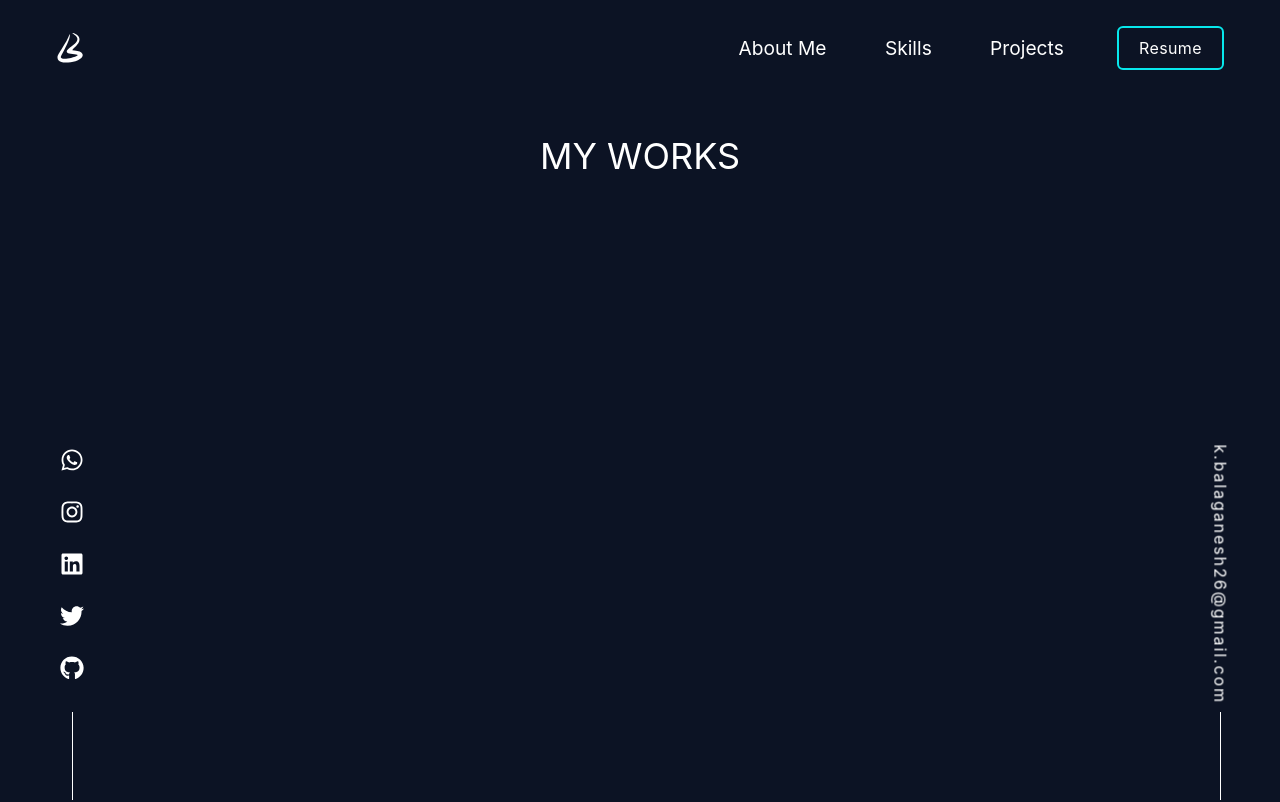
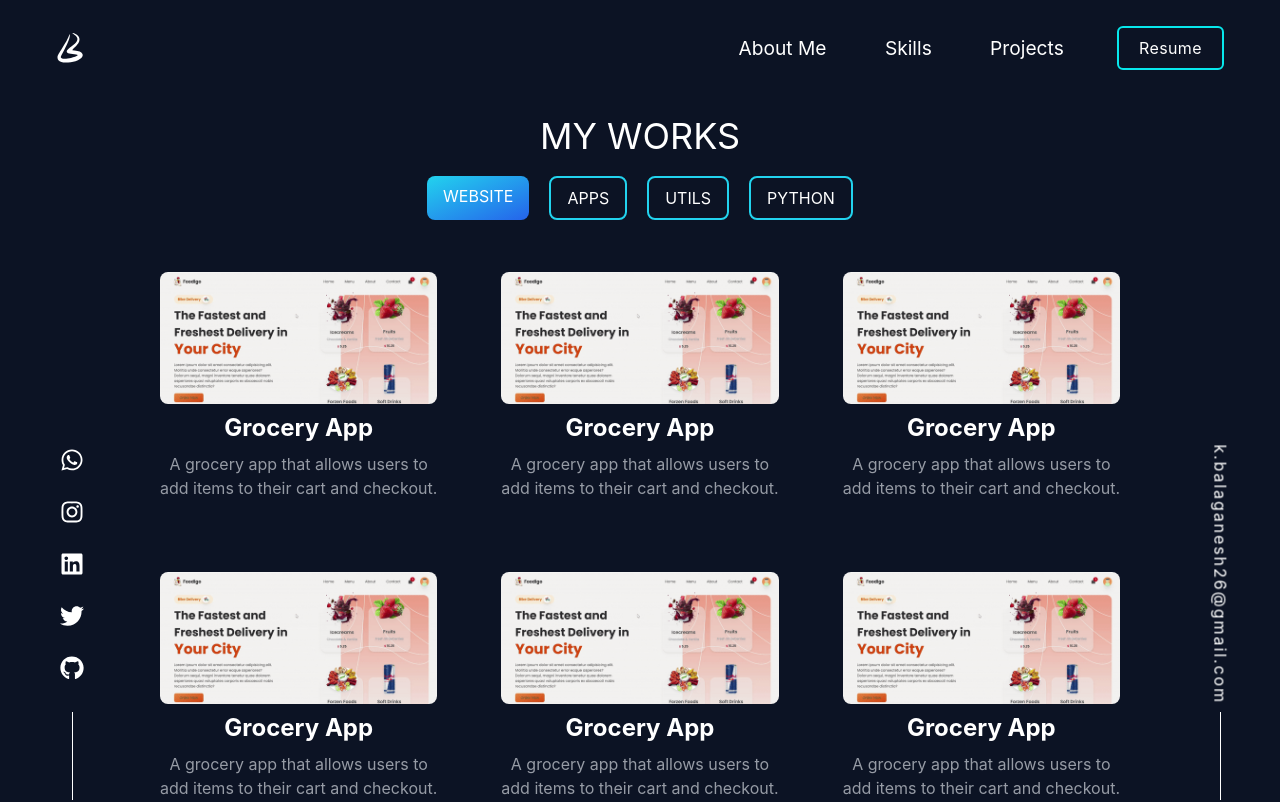
Before and after one commit to Balaganesh003/Balaganesh-dev, a Next.js app: page /projects in a window 1280 px wide. Shown: the top 802 px of the page. Built offline with nearby package versions, Linux system fonts and the light colour scheme.

Commit message:
Added the ProjectItemCard

```diff
--- /dev/null
+++ b/components/ProjectItemCard.jsx
@@ -0,0 +1,25 @@
+import React from 'react';
+import Image from 'next/image';
+import GroceryApp from '../public/grocery-app.gif';
+
+const ProjectItemCard = () => {
+  return (
+    <div className="max-w-[25rem] m-auto border border-gray-700 shadow-2xl px-4 py-6 md:border-none md:shadow-none md:px-0 md:py-3 rounded-lg">
+      <div>
+        <Image
+          src={GroceryApp}
+          alt="grocery-app"
+          className="object-cover rounded-lg"
+          width={400}
+          height={300}
+        />
+      </div>
+      <h1 className="text-2xl font-bold text-center py-2">Grocery App</h1>
+      <p className="text-center text-HeadingGray">
+        A grocery app that allows users to add items to their cart and checkout.
+      </p>
+    </div>
+  );
+};
+
+export default ProjectItemCard;
--- a/pages/projects.js
+++ b/pages/projects.js
@@ -1,7 +1,10 @@
+import ProjectItemCard from '@/components/ProjectItemCard';
 import React, { useEffect, useState } from 'react';
 
 const Projects = () => {
   const [isStickyNav, setIsStickyNav] = useState(false);
+
+  const ActiveLink = [];
 
   useEffect(() => {
     window.addEventListener('scroll', () => {
@@ -15,10 +18,36 @@ const Projects = () => {
 
   return (
     <div
-      className={`h-screen bg-primary px-[1.5rem] md:px-[7rem] xl:px-[10rem] text-white ${
-        isStickyNav && 'mt-[6rem] mt-[5rem]'
+      className={`bg-primary px-[1.5rem] md:px-[7rem] xl:px-[10rem] text-white ${
+        isStickyNav && 'md:mt-[6rem] mt-[5rem]'
       } `}>
-      <h1 className="text-4xl uppercase text-center pt-10">My Works</h1>
+      <h1 className="text-4xl uppercase text-center py-5">My Works</h1>
+      <div className="flex space-x-5 w-full justify-center overflow-x-scroll scrollbar-hide">
+        <a className="inline-block px-4 py-2 text-center bg-gradient-to-tl from-blue-600 to-cyan-400 uppercase  transition-all rounded-lg cursor-pointer ease-soft-in tracking-tight-soft shadow-soft-md bg-150 bg-x-25 hover:scale-102 active:opacity-85 hover:shadow-soft-xs text-white">
+          Website
+        </a>
+
+        <a class=" inline-block px-4 py-2 text-center uppercase transition-all bg-transparent border-2 rounded-lg cursor-pointer border-cyan-400 leading-pro ease-soft-in tracking-tight-soft shadow-soft-md bg-150 bg-x-25 hover:scale-102 active:opacity-85 hover:shadow-soft-xs cyan-400">
+          Apps
+        </a>
+
+        <a class="inline-block px-4 py-2 text-center uppercase transition-all bg-transparent border-2 rounded-lg cursor-pointer border-cyan-400 leading-pro ease-soft-in tracking-tight-soft shadow-soft-md bg-150 bg-x-25 hover:scale-102 active:opacity-85 hover:shadow-soft-xs cyan-400">
+          Utils
+        </a>
+
+        <a class="inline-block px-4 py-2 text-center uppercase transition-all bg-transparent border-2 rounded-lg cursor-pointer border-cyan-400 leading-pro ease-soft-in tracking-tight-soft shadow-soft-md bg-150 bg-x-25 hover:scale-102 active:opacity-85 hover:shadow-soft-xs cyan-400">
+          Python
+        </a>
+      </div>
+
+      <div className="mt-10 gap-x-8 gap-y-5 xl:gap-x-16 xl:gap-y-12 grid grid-cols-1 md:grid-cols-2 lg:grid-cols-3">
+        <ProjectItemCard />
+        <ProjectItemCard />
+        <ProjectItemCard />
+        <ProjectItemCard />
+        <ProjectItemCard />
+        <ProjectItemCard />
+      </div>
     </div>
   );
 };
```
